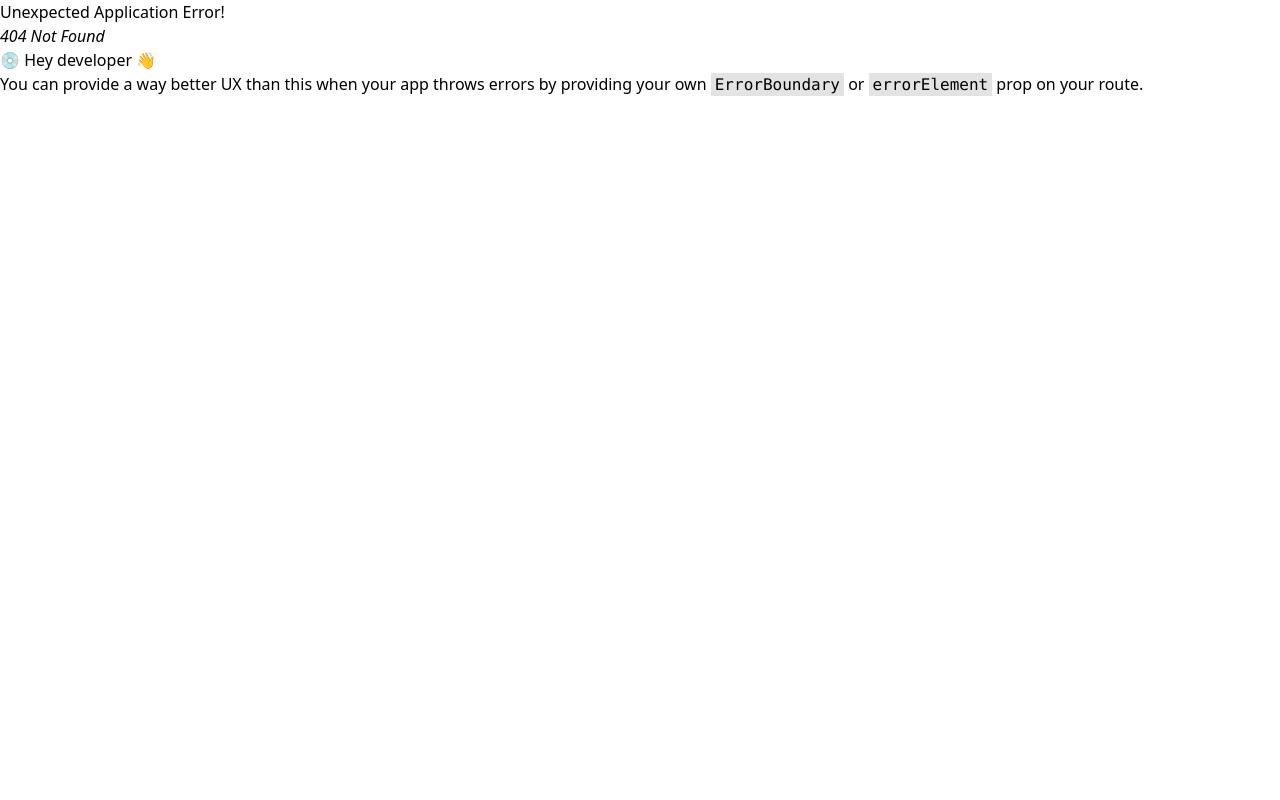
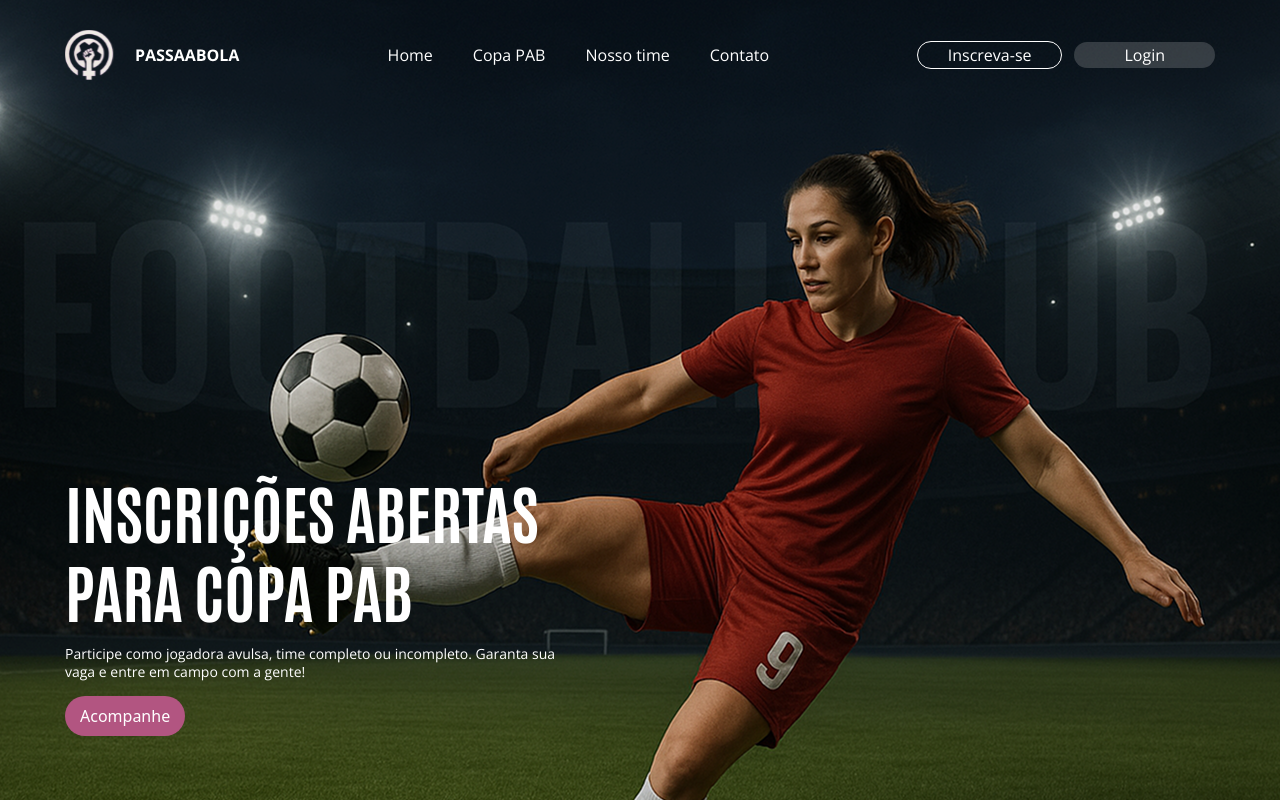
Before and after one commit to Augusto-Valerio/Passa-a-Bola, a React (Vite) app: page /copa-pab in a window 1280 px wide. Before the commit this address had no page. Built offline with nearby package versions, Linux system fonts and the light colour scheme.

Commit message:
feat: add routing

```diff
--- /dev/null
+++ b/src/pages/CopaPAB/Copa.jsx
@@ -0,0 +1,13 @@
+import Hero from "../../components/Hero";
+
+export default function Copa() {
+  return (
+    <Hero
+      title="INSCRIÇÕES ABERTAS PARA COPA PAB"
+      subtitle="Participe como jogadora avulsa, time completo ou incompleto.
+      Garanta sua vaga e entre em campo com a gente!"
+      buttonText="Acompanhe"
+      bgClass="bg-hero-home"
+    />
+  );
+}
```
Also changed, not shown: src/routes/AppRoutes.jsx (+6 -1 lines).
